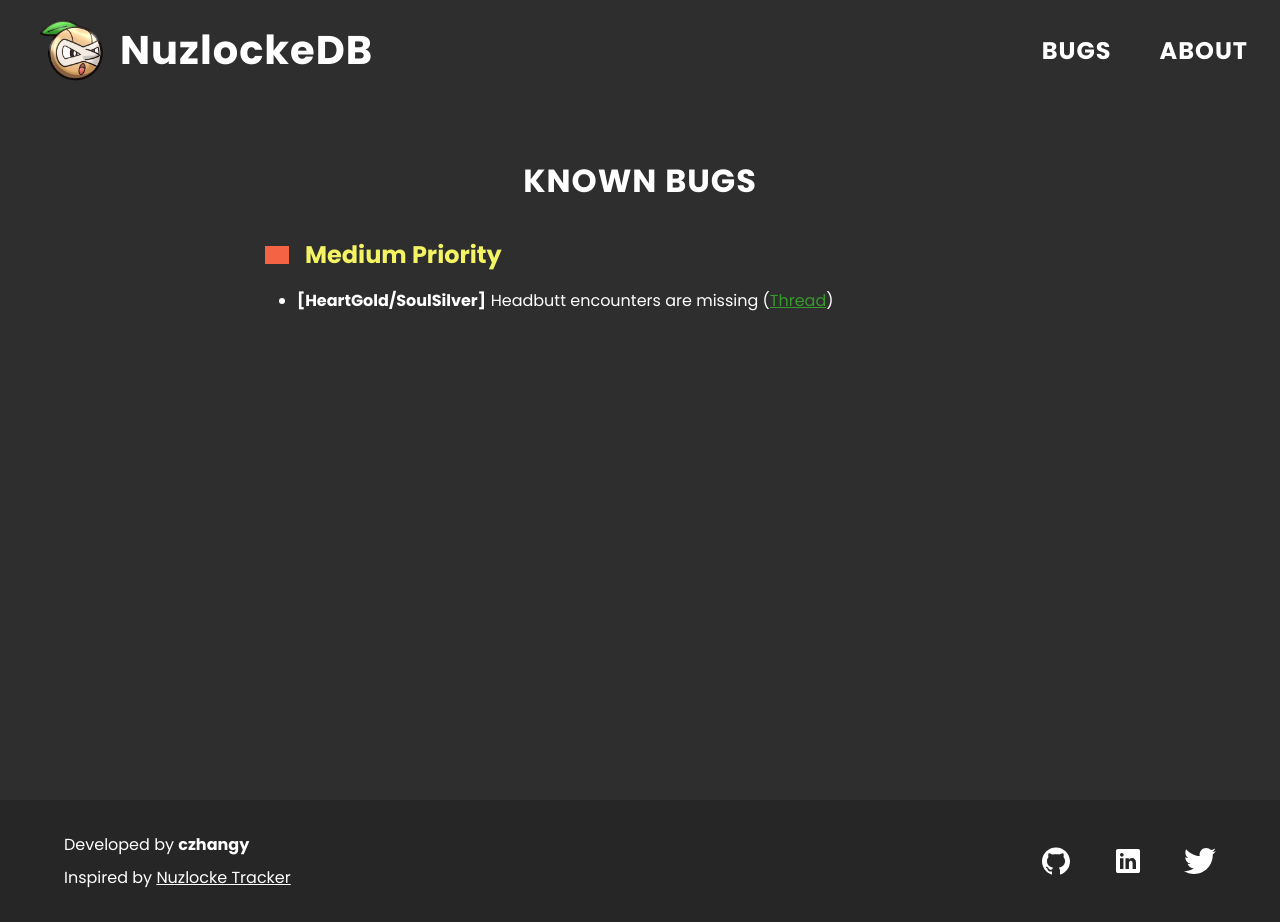
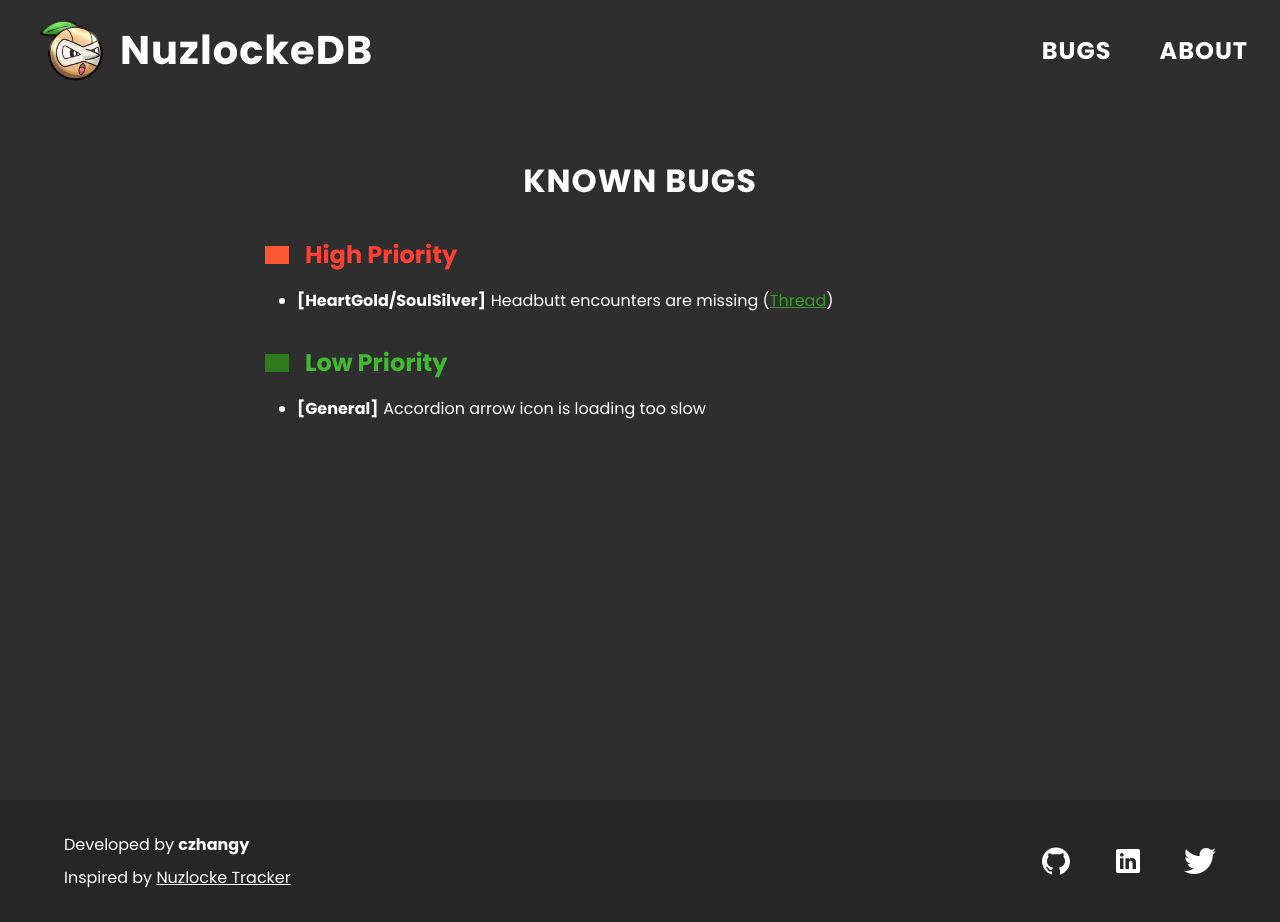
Before and after one commit to czhangy/nuzdocs, a Next.js app: page /bugs in a window 1280 px wide. Built offline with nearby package versions, Linux system fonts and the light colour scheme; grey boxes are pictures that could not be loaded; a web font is replaced by a local one.

Commit message:
Bug links changed to be optional

```diff
--- a/src/components/BugsPage/BugsPage.tsx
+++ b/src/components/BugsPage/BugsPage.tsx
@@ -22,11 +22,23 @@ const BugsPage: React.FC = () => {
                                 return (
                                     <li className={styles.bug} key={listKey}>
                                         <span className={styles.group}>[{bug.group}]</span>
-                                        {bug.desc} (
-                                        <a className={styles.link} href={bug.link} target="_blank" rel="noreferrer">
-                                            Thread
-                                        </a>
-                                        )
+                                        {bug.desc}{" "}
+                                        {bug.link ? (
+                                            <span>
+                                                (
+                                                <a
+                                                    className={styles.link}
+                                                    href={bug.link}
+                                                    target="_blank"
+                                                    rel="noreferrer"
+                                                >
+                                                    Thread
+                                                </a>
+                                                )
+                                            </span>
+                                        ) : (
+                                            ""
+                                        )}
                                     </li>
                                 );
                             })}
--- a/src/models/Bug.ts
+++ b/src/models/Bug.ts
@@ -1,5 +1,5 @@
 export default interface Bug {
     desc: string;
     group: "General" | "HeartGold/SoulSilver";
-    link: string;
+    link?: string;
 }
--- a/src/static/bugs.ts
+++ b/src/static/bugs.ts
@@ -1,13 +1,19 @@
 import Bug from "@/models/Bug";
 
 const bugs: { [priority: string]: Bug[] } = {
-    Medium: [
+    High: [
         {
             desc: "Headbutt encounters are missing",
             group: "HeartGold/SoulSilver",
             link: "https://github.com/czhangy/nuzlocke-db/issues/25",
         },
     ],
+    Low: [
+        {
+            desc: "Accordion arrow icon is loading too slow",
+            group: "General",
+        },
+    ],
 };
 
 export default bugs;
```
